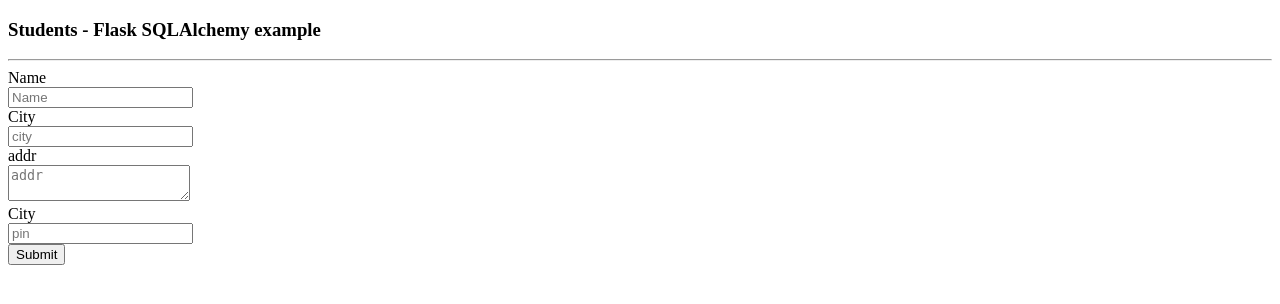
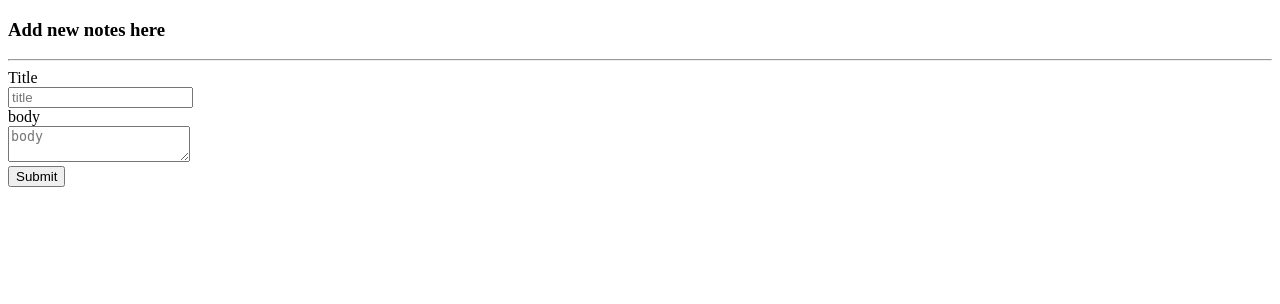
Before and after one commit to karimamd/flaskapp, a Flask app: page /new in a window 1280 px wide. Shown: the top 304 px of the page. Run offline with Flask 3, Linux system fonts and the light colour scheme.

Commit message:
delete database

```diff
--- a/app.py
+++ b/app.py
@@ -2,37 +2,33 @@ from flask import Flask, request, flash, url_for, redirect, render_template
 from flask_sqlalchemy import SQLAlchemy
 
 app = Flask(__name__)
-app.config['SQLALCHEMY_DATABASE_URI'] = 'sqlite:///students.sqlite3'
+app.config['SQLALCHEMY_DATABASE_URI'] = 'sqlite:///notes.sqlite3'
 app.config['SECRET_KEY'] = "Kareem"
 
 db = SQLAlchemy(app)
 
-class students(db.Model):
-   id = db.Column('student_id', db.Integer, primary_key = True)
-   name = db.Column(db.String(100))
-   city = db.Column(db.String(50))
-   addr = db.Column(db.String(200))
-   pin = db.Column(db.String(10))
+class notes(db.Model):
+      id = db.Column('note_id', db.Integer, primary_key = True)
+      title = db.Column(db.String(100))
+      body = db.Column(db.String(5000))
 
-def __init__(self, name, city, addr,pin):
-   self.name = name
-   self.city = city
-   self.addr = addr
-   self.pin = pin
+def __init__(self, title, body):
+   self.title = title
+   self.body = body
 
 @app.route('/')
 def show_all():
    db.create_all()
-   return render_template('show_all.html', students = students.query.all() )
+   return render_template('show_all.html', notes = notes.query.all() )
 
 @app.route('/new', methods = ['GET', 'POST'])
 def new():
    if request.method == 'POST':
-      if not request.form['name'] or not request.form['city'] or not request.form['addr']:
+      if not request.form['title'] or not request.form['body']:
          flash('Please enter all the fields', 'error')
       else:
-         student = students(name=request.form['name'], city=request.form['city'],addr=request.form['addr'], pin=request.form['pin'])
-         db.session.add(student)
+         note = notes(title=request.form['title'], body=request.form['body'])
+         db.session.add(note)
          db.session.commit()
          flash('Record was successfully added')
          return redirect(url_for('show_all'))
--- a/templates/new.html
+++ b/templates/new.html
@@ -1,7 +1,7 @@
 <!DOCTYPE html>
 <html>
    <body>
-      <h3>Students - Flask SQLAlchemy example</h3>
+      <h3>Add new notes here</h3>
       <hr/>
 
       {%- for category, message in get_flashed_messages(with_categories = true) %}
@@ -11,14 +11,11 @@
       {%- endfor %}
 
       <form action = "{{ request.path }}" method = "post">
-         <label for = "name">Name</label><br>
-         <input type = "text" name = "name" placeholder = "Name" /><br>
-         <label for = "email">City</label><br>
-         <input type = "text" name = "city" placeholder = "city" /><br>
-         <label for = "addr">addr</label><br>
-         <textarea name = "addr" placeholder = "addr"></textarea><br>
-         <label for = "PIN">City</label><br>
-         <input type = "text" name = "pin" placeholder = "pin" /><br>
+         <label for = "title">Title</label><br>
+         <input type = "text" name = "title" placeholder = "title" /><br>
+
+         <label for = "body">body</label><br>
+         <textarea name = "body" placeholder = "body"></textarea><br>
          <input type = "submit" value = "Submit" />
       </form>
    </body>
```
Also changed, not shown: templates/show_all.html (+6 -20 lines), instance/students.sqlite3 (deleted), 1 other file.
